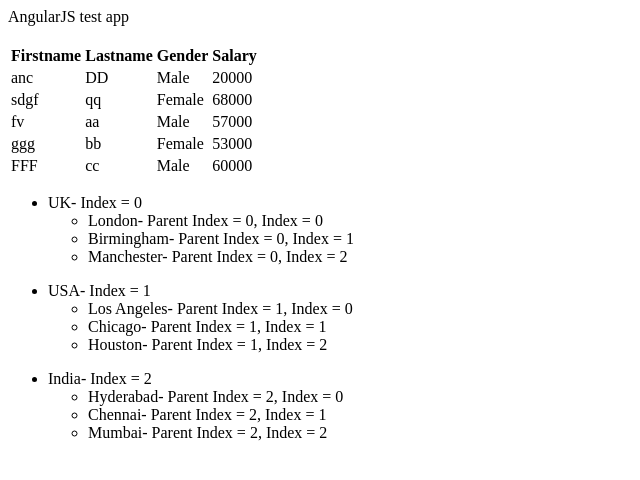
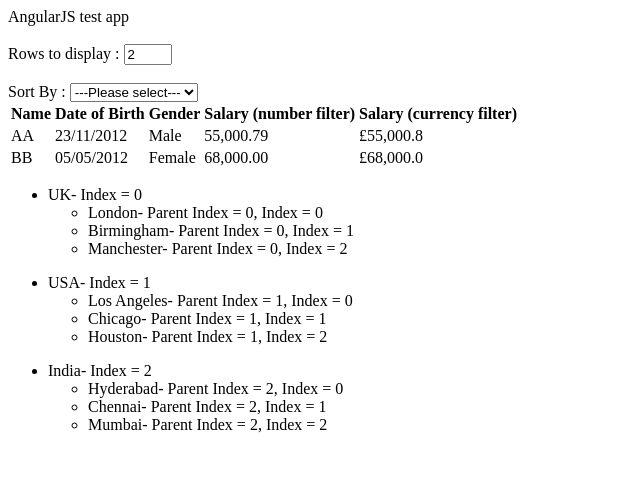
Before and after one commit to Nikhil44/angular_one_demo, a website: page angular_demo.html in a window 1280 px wide. Shown: the whole page, without its empty margins (0-640 px from the left). Drawn offline with nearby package versions, Linux system fonts and the light colour scheme.

Commit message:
use of ng filter

```diff
--- a/angular_demo.html
+++ b/angular_demo.html
@@ -11,22 +11,38 @@
     </div>
    <br>
 <div>
+
+    Rows to display : <input type="number" step="1" ng-model="rowCount" max="5" min="0" />
+        <br /><br />
+
+       Sort By :
+        <select ng-model="sortColumn">
+			 <option value="">---Please select---</option>
+            <option  value="name"   >Name ASC</option>
+            <option  value="+dateOfBirth">Date of Birth ASC</option>
+            <option value="+gender">Gender ASC</option>
+            <option value="-salary">Salary DESC</option>
+        </select>
+
+
 <table>
     <thead>
         <tr>
-            <th>Firstname</th>
-            <th>Lastname</th>
-            <th>Gender</th>
-            <th>Salary</th>
+                    <th>Name</th>
+                    <th>Date of Birth</th>
+                    <th>Gender</th>
+                    <th>Salary (number filter)</th>
+                    <th>Salary (currency filter)</th>
         </tr>
     </thead>
 	<tbody>
-	 <tr ng-repeat="employee in emp">
-                    <td> {{ employee.firstName }} </td>
-                    <td> {{ employee.lastName }} </td>
+     <tr ng-repeat="employee in emp | limitTo:rowCount | orderBy:sortColumn">
+                    <td> {{ employee.name | uppercase }} </td>
+                    <td> {{ employee.dateOfBirth | date:"dd/MM/yyyy" }} </td>
                     <td> {{ employee.gender }} </td>
-                    <td> {{ employee.salary }} </td>
-          </tr>
+                    <td> {{ employee.salary | number:2 }} </td>
+                    <td> {{ employee.salary | currency : "£" : 1 }} </td>
+        </tr>
      </tbody>
   </table>
 </div>
--- a/demo.js
+++ b/demo.js
@@ -48,14 +48,34 @@ var myApp = angular
     .module("myModule", [])
     .controller("myController",($scope) => {
     	$scope.message = "AngularJS test app";
-    	var emp = [
-                    { firstName: "anc", lastName: "DD", gender: "Male", salary: 20000 },
-                    { firstName: "sdgf", lastName: "qq", gender: "Female", salary: 68000 },
-                    { firstName: "fv", lastName: "aa", gender: "Male", salary: 57000 },
-                    { firstName: "ggg", lastName: "bb", gender: "Female", salary: 53000 },
-                    { firstName: "FFF", lastName: "cc", gender: "Male", salary: 60000 }
-                ];
+
+            var emp = [
+                {
+                    name: "aa", dateOfBirth: new Date("November 23, 2012"),
+                    gender: "Male", salary: 55000.788
+                },
+                {
+                    name: "bb", dateOfBirth: new Date("May 05, 2012"),
+                    gender: "Female", salary: 68000
+                },
+                {
+                    name: "cc", dateOfBirth: new Date("August 15, 2012"),
+                    gender: "Male", salary: 57000
+                },
+                {
+                    name: "dd", dateOfBirth: new Date("October 27, 2012"),
+                    gender: "Female", salary: 53000
+                },
+                {
+                    name: "ddff", dateOfBirth: new Date("December 30, 2012"),
+                    gender: "Male", salary: 60000
+                }
+            ];
+
+
+
         $scope.emp = emp;
+        $scope.rowCount = 2;
 
          var countries = [
                     {
```
